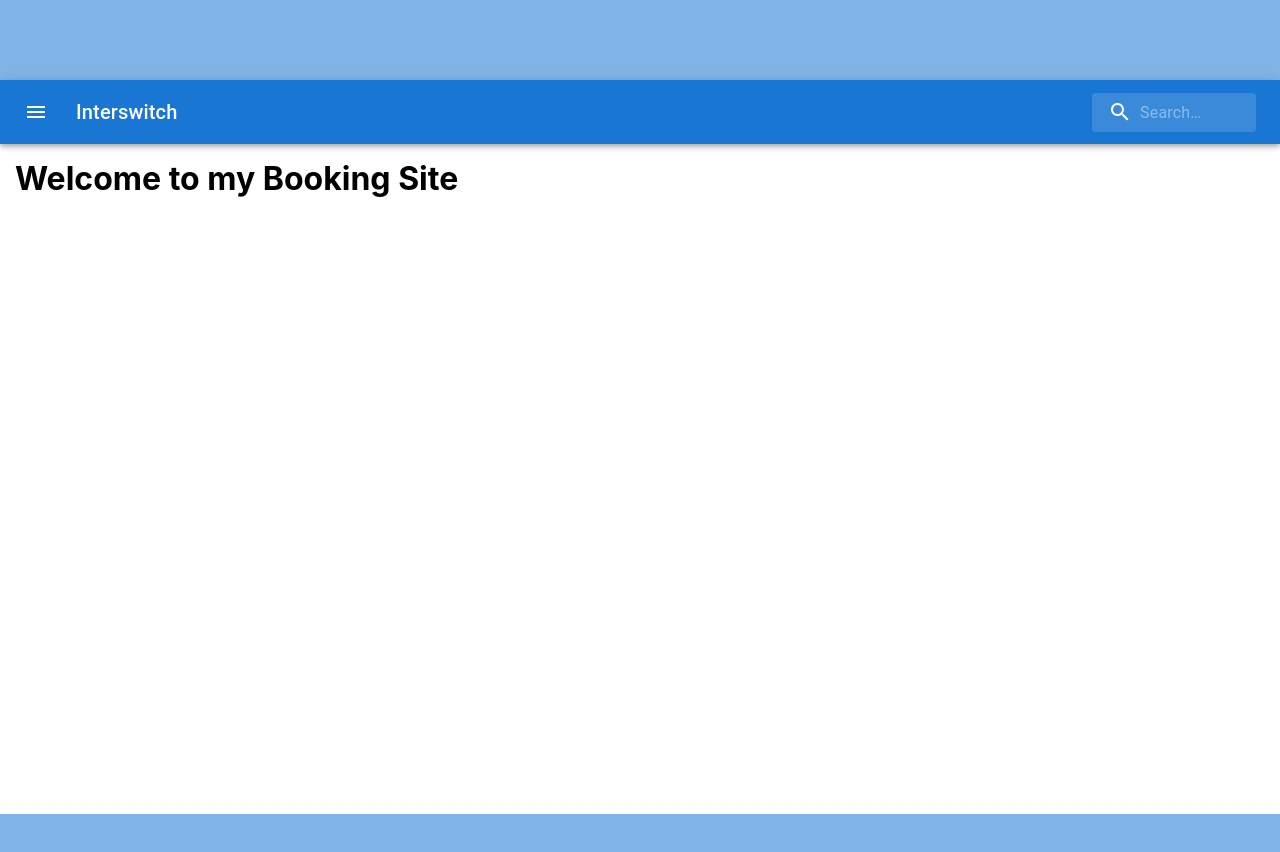
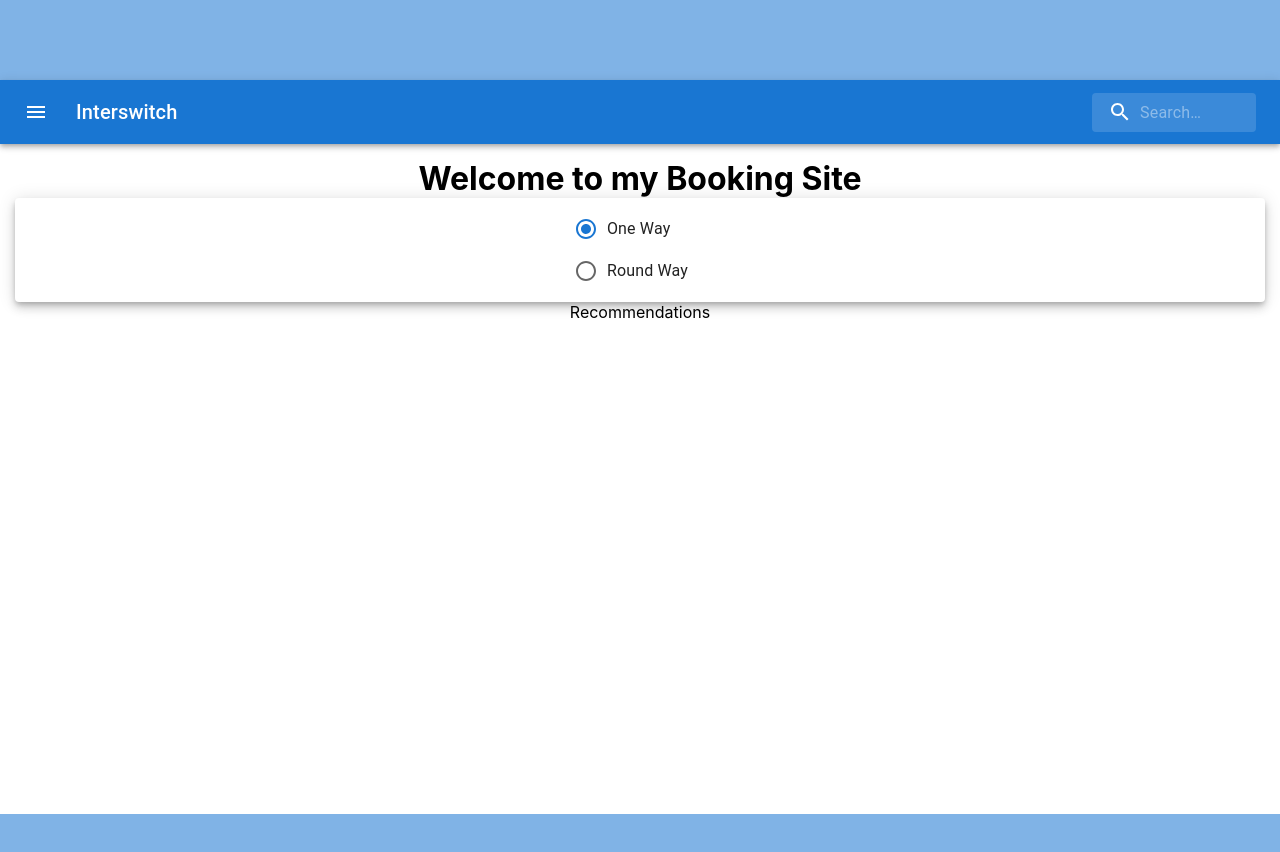
Before and after one commit to leewebstechnologies/airlinebookingapp, a React (Create React App) app: page / in a window 1280 px wide. Shown: the top 852 px of the page. Built offline with nearby package versions, Linux system fonts and the light colour scheme.

Commit message:
add home page

```diff
--- a/public/index.html
+++ b/public/index.html
@@ -2,14 +2,14 @@
 <html lang="en">
   <head>
     <meta charset="utf-8" />
-    <link rel="icon" href="%PUBLIC_URL%/favicon.ico" />
+    <link rel="icon" href="1.png" />
     <meta name="viewport" content="width=device-width, initial-scale=1" />
     <meta
       name="description"
       content="Web site created using create-react-app"
     />
 
-    <title>React App</title>
+    <title>Interswitch | Fly Better</title>
     <style>
       * {
         margin: 0;
--- a/src/App.css
+++ b/src/App.css
@@ -1,4 +1,5 @@
 .main-body {
   min-height: 80vh;
   padding: 15px;
+  text-align: center;
 }
--- a/src/App.js
+++ b/src/App.js
@@ -1,4 +1,5 @@
 import "./App.css";
+import Home from "./components/home/Home";
 import Navbar from "./components/navbar/Navbar";
 
 function App() {
@@ -17,6 +18,7 @@ function App() {
 
       <div className="main-body">
         <h1>Welcome to my Booking Site</h1>
+        <Home />
       </div>
       <footer>
         <div
--- a/src/components/home/Home.jsx
+++ b/src/components/home/Home.jsx
@@ -1,6 +1,41 @@
+import { Paper, Stack } from "@mui/material";
 import "./home.css";
 
+import Radio from "@mui/material/Radio";
+import RadioGroup from "@mui/material/RadioGroup";
+import FormControlLabel from "@mui/material/FormControlLabel";
+import FormControl from "@mui/material/FormControl";
+
 const Home = (props) => {
-  return <div>Home</div>;
+  return (
+    <div>
+      <Stack direction="column" justifyContent="center">
+        <Paper elevation={6}>
+          <div className="inner-search-form">
+            <FormControl>
+              <RadioGroup
+                aria-labelledby="demo-radio-buttons-group-label"
+                defaultValue="oneWay"
+                name="radio-buttons-group"
+              >
+                <FormControlLabel
+                  value="oneWay"
+                  control={<Radio />}
+                  label="One Way"
+                />
+                <FormControlLabel
+                  value="roundTrip"
+                  control={<Radio />}
+                  label="Round Way"
+                />
+              </RadioGroup>
+            </FormControl>
+          </div>
+        </Paper>
+
+        <div>Recommendations</div>
+      </Stack>
+    </div>
+  );
 };
 export default Home;
--- a/src/components/home/home.css
+++ b/src/components/home/home.css
@@ -0,0 +1,3 @@
+.inner-search-form {
+  padding: 10px;
+}
```
Also changed, not shown: public/1.png (added).
